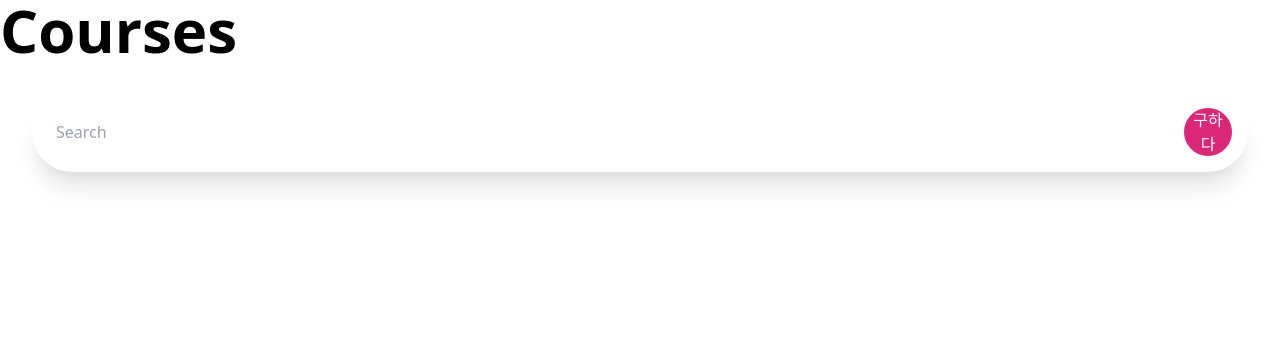
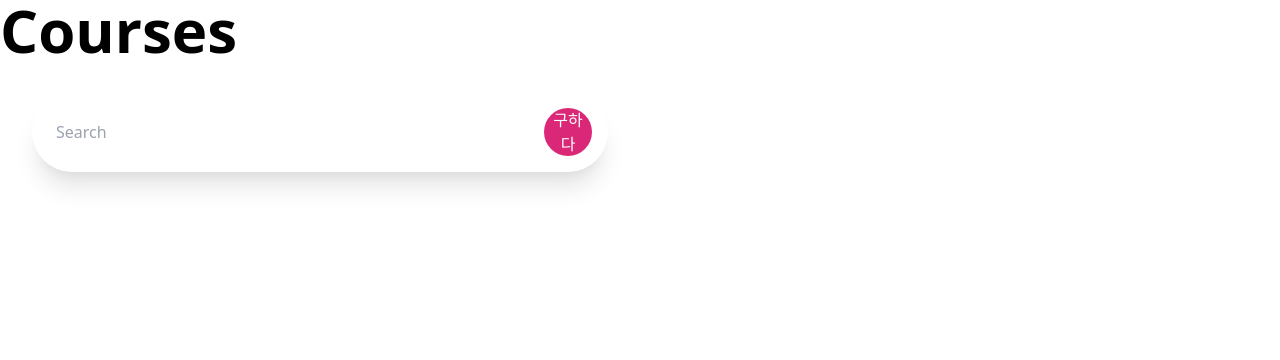
Before and after one commit to GPAlzate/SageSchedule, a Flask app: page / in a window 1280 px wide. Shown: the top 360 px of the page. Run offline with Flask 2, Linux system fonts and the light colour scheme; style sheets or scripts are compiled from the project's sources; parts of the project's set-up code (start-up, migrations or seed data) failed here and were passed over.

Commit message:
side by side divs

```diff
--- a/app.py
+++ b/app.py
@@ -14,8 +14,6 @@ df = get_courses()
 # The home page
 @app.route('/')
 def index():
-    # prefix = 'KO'
-    # courses = df[df['Course Number'].str.startswith(prefix)]
     return render_template('index.html', courses=None)
 
 @app.route('/search')
--- a/templates/index.html
+++ b/templates/index.html
@@ -1,10 +1,11 @@
 <!doctype html>
 <title>SageSchedule.</title>
 <link rel="stylesheet" href="{{ url_for('static', filename='css/main.css') }}"/>
-<div>
+<div class='flex-row'>
     <nav>
         <h1 class="font-bold text-6xl">Courses</h1>
     </nav>
+    <div class="flex-wrap w-1/2">
         <div class="p-8">
             <form action="{{ url_for('search') }}">
                 <div class="bg-white flex items-center rounded-full shadow-xl">
@@ -20,9 +21,7 @@
                 </div>
             </form>
         </div>
-    </div>
         {% if courses is not none %}
-    <div class="flex-wrap justify-start w-1/2">
         <table class="rounded-t-lg m-5 w-5/6 mx-auto text-pink-100 bg-pink-700">
             <thead class="flex w-full">
             <tr class="text-left font-bold border-b-2 border-pink-200 flex w-full">
@@ -54,6 +53,43 @@
             {% endfor %}
             </tbody>
         </table>
-    </div>
         {% endif %}
     </div>
+    <div class="flex-wrap w-1/2">
+        <div class="flex flex-wrap -mx-4 overflow-hidden">
+
+            <div class="my-4 px-4 w-1/2 overflow-hidden lg:w-1/2 xl:w-1/2">
+              <!-- Column Content -->
+            </div>
+
+            <div class="my-4 px-4 w-1/2 overflow-hidden lg:w-1/2 xl:w-1/2">
+              <!-- Column Content -->
+            </div>
+
+            <div class="my-4 px-4 w-1/2 overflow-hidden lg:w-1/2 xl:w-1/2">
+              <!-- Column Content -->
+            </div>
+
+            <div class="my-4 px-4 w-1/2 overflow-hidden lg:w-1/2 xl:w-1/2">
+              <!-- Column Content -->
+            </div>
+
+            <div class="my-4 px-4 w-1/2 overflow-hidden lg:w-1/2 xl:w-1/2">
+              <!-- Column Content -->
+            </div>
+
+            <div class="my-4 px-4 w-1/2 overflow-hidden lg:w-1/2 xl:w-1/2">
+              <!-- Column Content -->
+            </div>
+
+            <div class="my-4 px-4 w-1/2 overflow-hidden lg:w-1/2 xl:w-1/2">
+              <!-- Column Content -->
+            </div>
+
+            <div class="my-4 px-4 w-1/2 overflow-hidden lg:w-1/2 xl:w-1/2">
+              <!-- Column Content -->
+            </div>
+
+          </div>
+    </div>
+</div>
```
Lines whose indentation alone changed are shown as unchanged.
